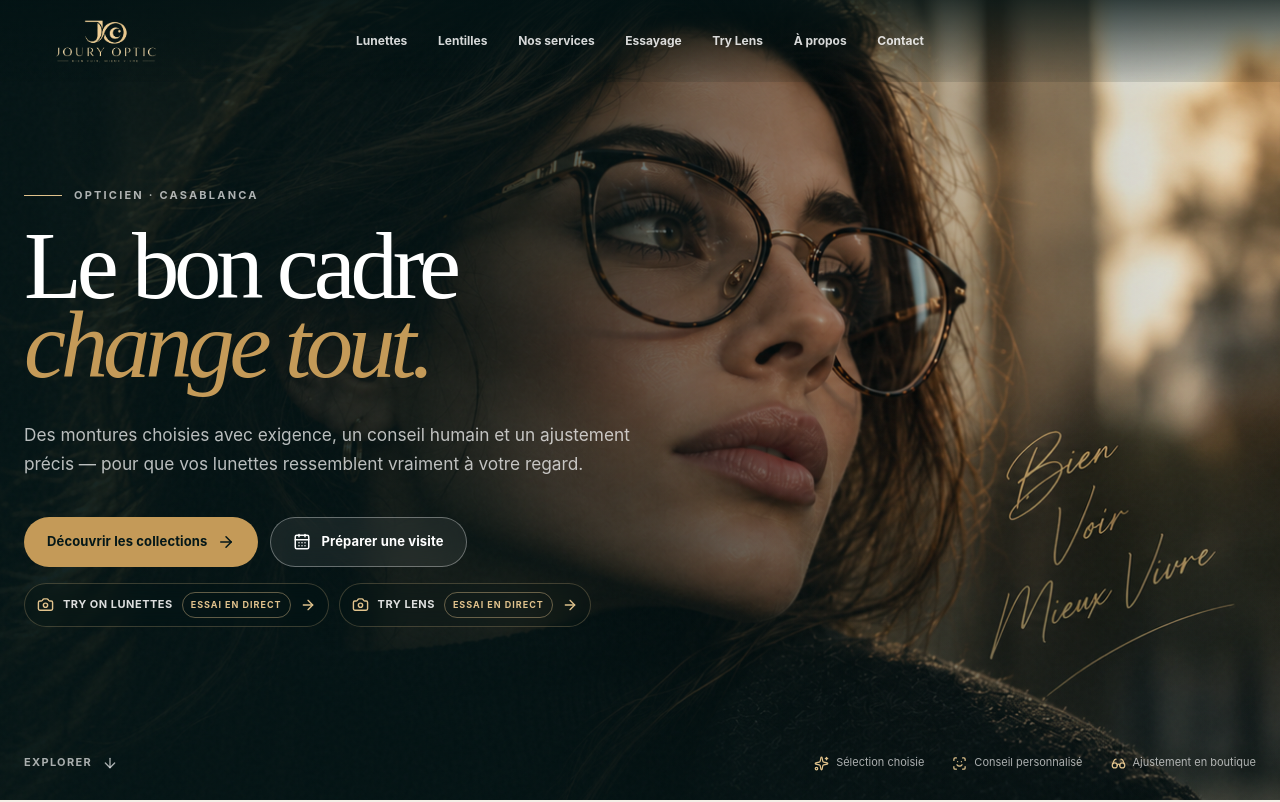
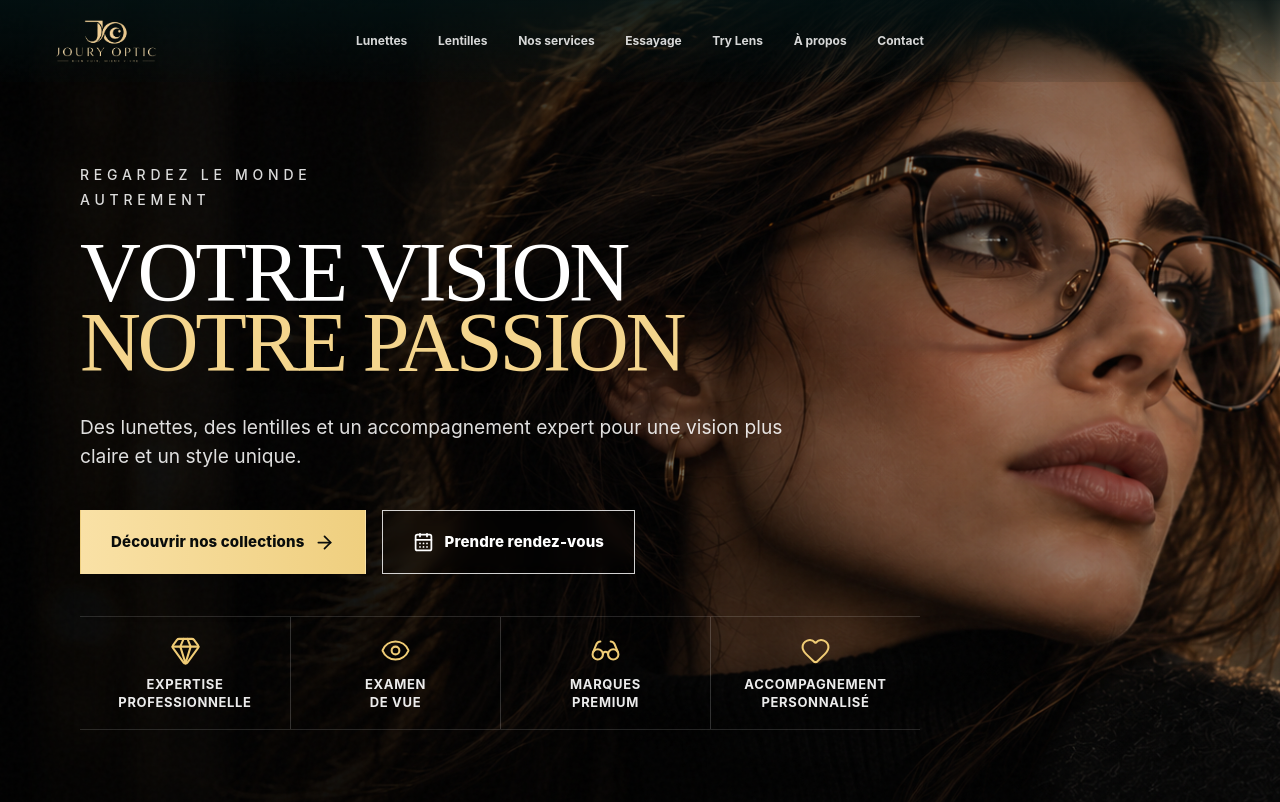
Before and after one commit to Anasseurukoo/joury-optic, a Next.js app: page / in a window 1280 px wide. Shown: the top 802 px of the page. Built offline with nearby package versions, Linux system fonts and the light colour scheme.

Commit message:
Restore original Joury Optic hero

```diff
--- a/components/HomePage.tsx
+++ b/components/HomePage.tsx
@@ -3,13 +3,14 @@
 import Link from "next/link";
 import { motion } from "framer-motion";
 import {
-  ArrowDown,
   ArrowRight,
   ArrowUpRight,
   CalendarDays,
   Camera,
   Eye,
+  Gem,
   Glasses,
+  Heart,
   MapPin,
   ScanFace,
   Sparkles,
@@ -26,7 +27,6 @@ import AppointmentForm from "./AppointmentForm";
 import SupplierSection from "./SupplierSection";
 import IndoTechnologiesSection from "./IndoTechnologiesSection";
 
-
 const services = [
   { icon: Eye, number: "01", title: "Examen visuel", text: "Un bilan précis et un accompagnement clair en boutique." },
   { icon: ScanFace, number: "02", title: "Conseil morphologique", text: "Une monture choisie selon le visage, le style et les usages." },
@@ -34,52 +34,166 @@ const services = [
   { icon: Wrench, number: "04", title: "Entretien & réparation", text: "Nettoyage, réglages et petites réparations pour prolonger la durée de vie." },
 ];
 
+const originalHeroStyles = `
+  .original-home-hero { position: relative; min-height: 100svh; }
+  .original-home-hero .hero-background {
+    background-image:
+      linear-gradient(90deg, rgba(0,0,0,.97) 0%, rgba(0,0,0,.90) 28%, rgba(0,0,0,.46) 58%, rgba(0,0,0,.10) 100%),
+      linear-gradient(0deg, rgba(0,0,0,.42), rgba(0,0,0,.04) 56%, rgba(0,0,0,.30) 100%),
+      url("/images/hero/joury-hero.png");
+    background-size: cover;
+    background-position: center center;
+  }
+  .original-home-hero .hero-content {
+    width: calc(100% - 160px);
+    max-width: none;
+    margin: 0 80px;
+    padding-top: 162px;
+    padding-bottom: 100px;
+    align-items: center;
+  }
+  .original-home-hero .hero-main { max-width: 860px; }
+  .original-home-hero .hero-kicker {
+    margin: 0 0 26px;
+    color: rgba(255,255,255,.86);
+    font-size: 14px;
+    line-height: 1.8;
+    font-weight: 550;
+    letter-spacing: .34em;
+    text-transform: uppercase;
+  }
+  .original-home-hero .hero-main h1 {
+    max-width: none;
+    margin: 0;
+    font: 400 clamp(72px, 6.6vw, 128px)/.83 var(--serif);
+    letter-spacing: -.04em;
+    text-transform: uppercase;
+  }
+  .original-home-hero .hero-main h1 em {
+    display: block;
+    font-style: normal;
+    color: #f4d58d;
+    text-shadow: 0 3px 22px rgba(0,0,0,.18);
+  }
+  .original-home-hero .hero-lead {
+    max-width: 720px;
+    margin: 34px 0 0;
+    color: rgba(255,255,255,.87);
+    font-size: clamp(18px, 1.5vw, 24px);
+    line-height: 1.55;
+  }
+  .original-home-hero .hero-buttons { gap: 16px; margin-top: 38px; }
+  .original-home-hero .original-primary,
+  .original-home-hero .original-secondary {
+    min-height: 64px;
+    border-radius: 0;
+    padding: 17px 30px;
+    font-size: 15px;
+    font-weight: 760;
+    letter-spacing: .01em;
+  }
+  .original-home-hero .original-primary {
+    background: linear-gradient(90deg, #f9e1a6, #efcf7f);
+    color: #090c0b;
+    box-shadow: 0 14px 35px rgba(0,0,0,.18);
+  }
+  .original-home-hero .original-primary:hover { background: linear-gradient(90deg, #ffe8b4, #f4d88e); }
+  .original-home-hero .original-secondary {
+    border-color: rgba(255,255,255,.82);
+    background: rgba(0,0,0,.12);
+    color: white;
+    backdrop-filter: blur(8px);
+  }
+  .original-home-hero .original-secondary:hover {
+    background: rgba(255,255,255,.10);
+    border-color: white;
+  }
+  .original-home-hero .hero-features {
+    display: grid;
+    grid-template-columns: repeat(4, minmax(0, 1fr));
+    margin-top: 42px;
+    max-width: 840px;
+    border-top: 1px solid rgba(255,255,255,.14);
+    border-bottom: 1px solid rgba(255,255,255,.14);
+  }
+  .original-home-hero .hero-feature {
+    min-height: 112px;
+    display: flex;
+    flex-direction: column;
+    align-items: center;
+    justify-content: center;
+    gap: 10px;
+    padding: 16px 18px;
+    color: rgba(255,255,255,.92);
+    text-align: center;
+  }
+  .original-home-hero .hero-feature + .hero-feature { border-left: 1px solid rgba(255,255,255,.18); }
+  .original-home-hero .hero-feature svg { color: #f0cc75; }
+  .original-home-hero .hero-feature span {
+    max-width: 150px;
+    font-size: 13px;
+    font-weight: 650;
+    line-height: 1.35;
+    letter-spacing: .05em;
+    text-transform: uppercase;
+  }
+  @media (max-width: 1180px) {
+    .original-home-hero .hero-content { width: calc(100% - 100px); margin: 0 50px; }
+    .original-home-hero .hero-main h1 { font-size: clamp(64px, 8vw, 100px); }
+  }
+  @media (max-width: 900px) {
+    .original-home-hero .hero-content { width: calc(100% - 48px); margin: 0 24px; padding-top: 128px; padding-bottom: 64px; }
+    .original-home-hero .hero-main { max-width: 760px; }
+    .original-home-hero .hero-kicker { font-size: 11px; letter-spacing: .24em; }
+    .original-home-hero .hero-main h1 { font-size: clamp(58px, 12vw, 88px); }
+    .original-home-hero .hero-lead { margin-top: 24px; font-size: 17px; }
+    .original-home-hero .hero-buttons { display: grid; }
+    .original-home-hero .original-primary, .original-home-hero .original-secondary { width: 100%; }
+    .original-home-hero .hero-features { grid-template-columns: repeat(2, 1fr); }
+    .original-home-hero .hero-feature:nth-child(3) { border-left: 0; border-top: 1px solid rgba(255,255,255,.18); }
+    .original-home-hero .hero-feature:nth-child(4) { border-top: 1px solid rgba(255,255,255,.18); }
+  }
+  @media (max-width: 560px) {
+    .original-home-hero .hero-content { padding-top: 108px; }
+    .original-home-hero .hero-main h1 { font-size: clamp(47px, 14vw, 68px); line-height: .88; }
+    .original-home-hero .hero-lead { font-size: 15px; }
+    .original-home-hero .hero-feature { min-height: 96px; padding: 12px 8px; }
+    .original-home-hero .hero-feature span { font-size: 10px; }
+  }
+`;
+
 export default function HomePage() {
   return (
     <>
+      <style>{originalHeroStyles}</style>
       <Header overlay />
       <main id="main">
-        <section className="home-hero">
+        <section className="home-hero original-home-hero">
           <div className="hero-background" aria-hidden="true" />
           <div className="hero-noise" aria-hidden="true" />
           <div className="shell hero-content">
             <motion.div
               className="hero-main"
-              initial={{ opacity: 0, y: 34 }}
+              initial={{ opacity: 0, y: 30 }}
               animate={{ opacity: 1, y: 0 }}
               transition={{ duration: 0.85, ease: [0.22, 1, 0.36, 1] }}
             >
-              <p className="eyebrow light"><span /> Opticien · Casablanca</p>
-              <h1>Le bon cadre<br /><em>change tout.</em></h1>
-              <p className="hero-lead">Des montures choisies avec exigence, un conseil humain et un ajustement précis — pour que vos lunettes ressemblent vraiment à votre regard.</p>
+              <p className="hero-kicker">Regardez le monde<br />autrement</p>
+              <h1>Votre vision<br /><em>notre passion</em></h1>
+              <p className="hero-lead">Des lunettes, des lentilles et un accompagnement expert pour une vision plus claire et un style unique.</p>
+
               <div className="hero-buttons">
-                <Link href="/collections" className="button button-gold">Découvrir les collections <ArrowRight size={18} /></Link>
-                <Link href="/rendez-vous" className="button button-glass"><CalendarDays size={18} /> Préparer une visite</Link>
+                <Link href="/collections" className="button original-primary">Découvrir nos collections <ArrowRight size={21} /></Link>
+                <Link href="/rendez-vous" className="button original-secondary"><CalendarDays size={21} /> Prendre rendez-vous</Link>
               </div>
-              <div className="hero-exclusive-demo-row">
-                <Link href="/essayage#demo" className="hero-exclusive-demo" aria-label="Ouvrir la démo Try On Lunettes">
-                  <Camera size={17} aria-hidden="true" />
-                  <span>Try On Lunettes</span>
-                  <strong>Essai en direct</strong>
-                  <ArrowRight size={16} aria-hidden="true" />
-                </Link>
-                <Link href="/try-lens#demo" className="hero-exclusive-demo" aria-label="Ouvrir la démo Try Lens">
-                  <Camera size={17} aria-hidden="true" />
-                  <span>Try Lens</span>
-                  <strong>Essai en direct</strong>
-                  <ArrowRight size={16} aria-hidden="true" />
-                </Link>
+
+              <div className="hero-features" aria-label="Nos engagements">
+                <div className="hero-feature"><Gem size={31} strokeWidth={1.6} /><span>Expertise<br />professionnelle</span></div>
+                <div className="hero-feature"><Eye size={31} strokeWidth={1.6} /><span>Examen<br />de vue</span></div>
+                <div className="hero-feature"><Glasses size={31} strokeWidth={1.6} /><span>Marques<br />premium</span></div>
+                <div className="hero-feature"><Heart size={31} strokeWidth={1.6} /><span>Accompagnement<br />personnalisé</span></div>
               </div>
             </motion.div>
-          </div>
-
-          <div className="shell hero-bottom">
-            <a href="#selection" className="hero-scroll">Explorer <ArrowDown size={16} /></a>
-            <div className="hero-proof">
-              <span><Sparkles size={15} /> Sélection choisie</span>
-              <span><ScanFace size={15} /> Conseil personnalisé</span>
-              <span><Glasses size={15} /> Ajustement en boutique</span>
-            </div>
           </div>
         </section>
 
```
